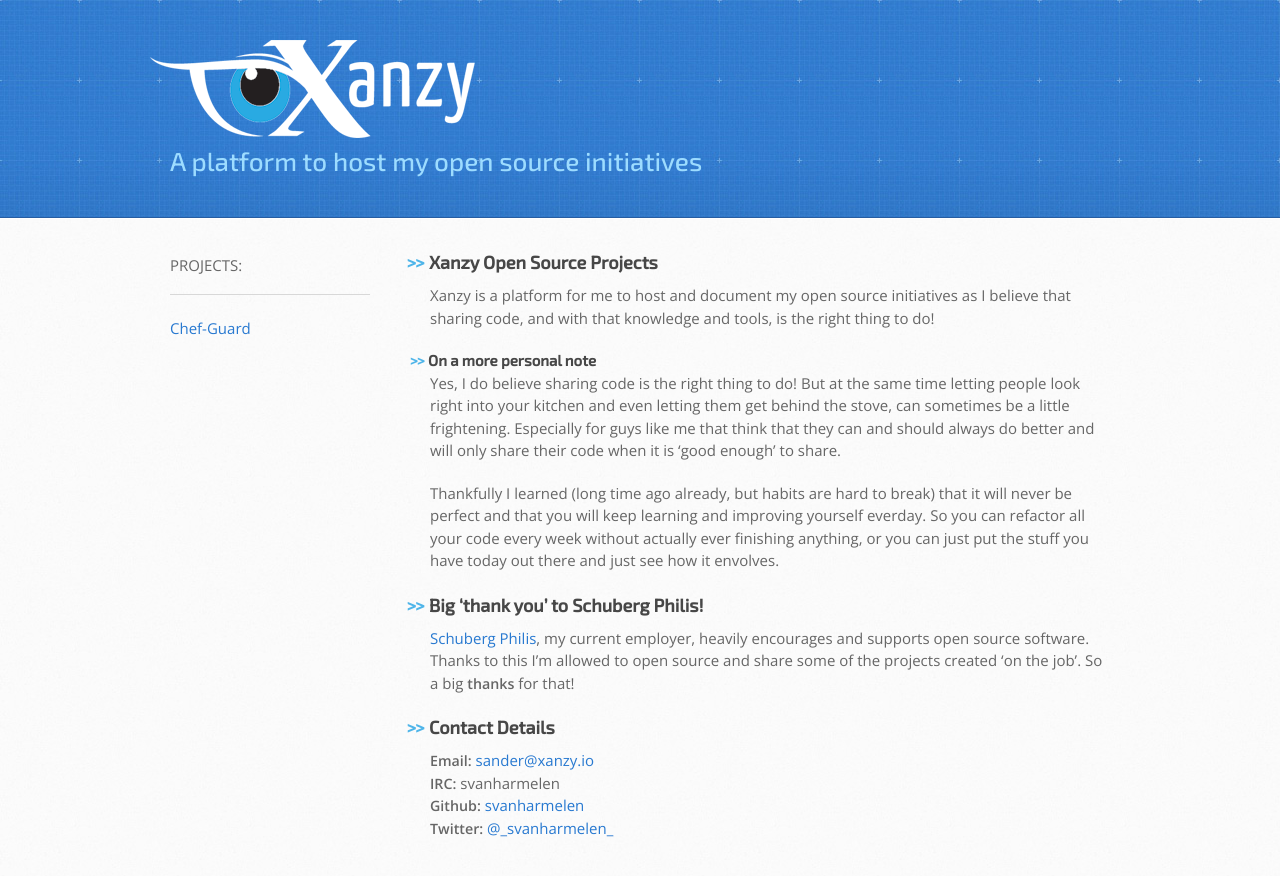
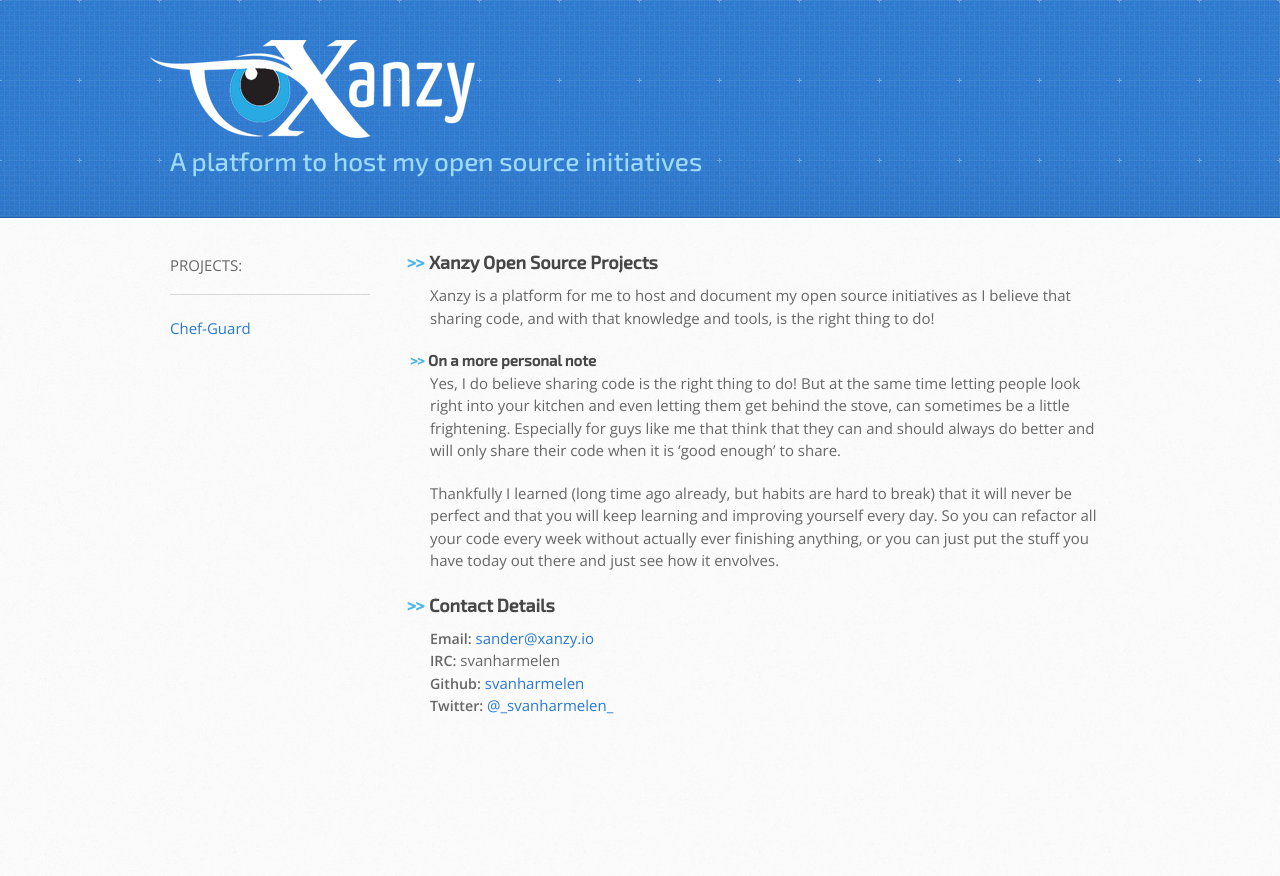
Before and after one commit to xanzy/xanzy.github.io, a Jekyll site: the page built from index.md, in a window 1280 px wide. Shown: the top 876 px of the page. Built offline with Jekyll 4.4.1, drawn with Linux system fonts in a browser that asks for light colours.

```diff
--- a/index.md
+++ b/index.md
@@ -8,10 +8,7 @@ Xanzy is a platform for me to host and document my open source initiatives as I
 #### On a more personal note
 Yes, I do believe sharing code is the right thing to do! But at the same time letting people look right into your kitchen and even letting them get behind the stove, can sometimes be a little frightening. Especially for guys like me that think that they can and should always do better and will only share their code when it is 'good enough' to share.
 
-Thankfully I learned (long time ago already, but habits are hard to break) that it will never be perfect and that you will keep learning and improving yourself everday. So you can refactor all your code every week without actually ever finishing anything, or you can just put the stuff you have today out there and just see how it envolves.
-
-### Big 'thank you' to Schuberg Philis!
-[Schuberg Philis](https://www.schubergphilis.com), my current employer, heavily encourages and supports open source software. Thanks to this I'm allowed to open source and share some of the projects created 'on the job'. So a big **thanks** for that!
+Thankfully I learned (long time ago already, but habits are hard to break) that it will never be perfect and that you will keep learning and improving yourself every day. So you can refactor all your code every week without actually ever finishing anything, or you can just put the stuff you have today out there and just see how it envolves.
 
 ### Contact Details
 **Email:** <sander@xanzy.io>\\
```
Also changed, not shown: projects/chef-guard/configuration/default_section.md (+2 -2 lines), images/configuration_changes_flowchart.png, images/cookbook_upload_flowchart.png.
